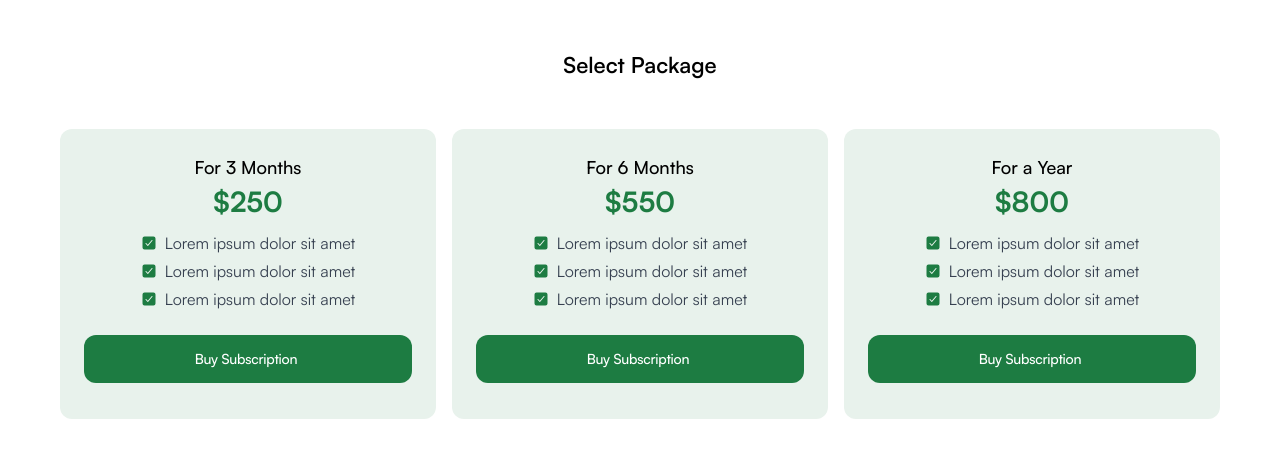
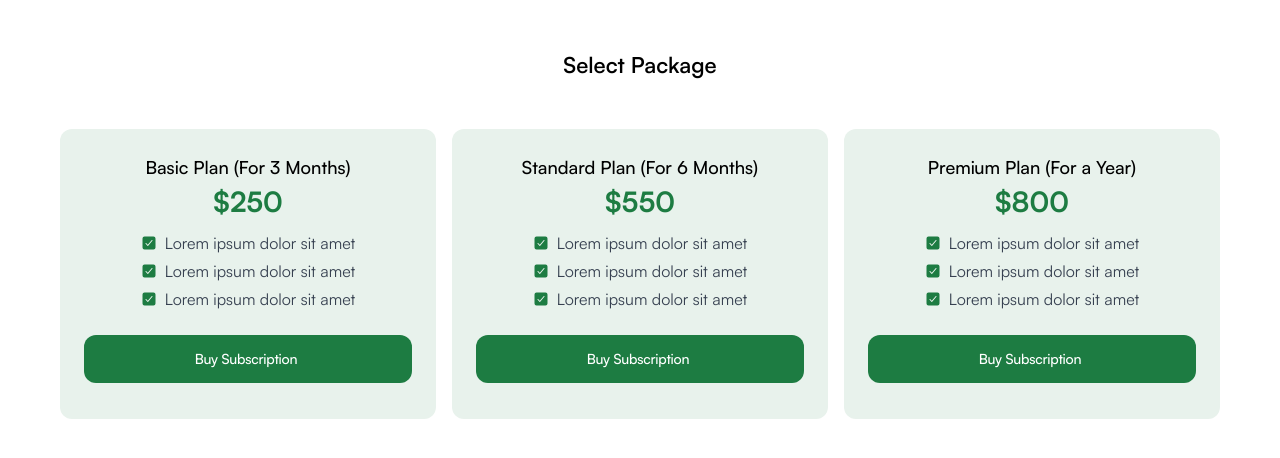
Before and after one commit to dignitestudios-dev/BuzzHub-SignUp, a React (Vite) app: page /packages in a window 1280 px wide. Shown: the top 458 px of the page. Built offline with nearby package versions, Linux system fonts and the light colour scheme; no server answers.

Commit message:
packages plan

```diff
--- a/src/pages/Packages.jsx
+++ b/src/pages/Packages.jsx
@@ -20,7 +20,7 @@ const Packages = () => {
         >
           <div>
             <div className="flex flex-col justify-center items-center px-2">
-              <p className="text-lg font-medium">For 3 Months</p>
+              <p className="text-lg font-medium">Basic Plan (For 3 Months)</p>
               <p className="text-[28px] font-bold text-[#1D7C42]">$250</p>
             </div>
             <div className="flex justify-center items-center">
@@ -48,7 +48,9 @@ const Packages = () => {
         <div className="overflow-auto shadow-customShadow rounded-xl p-6 md:mb-0 min-h-[210px] max-h-[300px] bg-secondary ">
           <div>
             <div className="flex flex-col justify-center items-center px-2">
-              <p className="text-lg font-medium">For 6 Months</p>
+              <p className="text-lg font-medium">
+                Standard Plan (For 6 Months)
+              </p>
               <p className="text-[28px] font-bold text-[#1D7C42]">$550</p>
             </div>
             <div className="flex justify-center items-center">
@@ -76,7 +78,7 @@ const Packages = () => {
         <div className="overflow-auto shadow-customShadow rounded-xl p-6 md:mb-0 mb-1 min-h-[210px] max-h-[300px] bg-secondary ">
           <div>
             <div className="flex flex-col justify-center items-center px-2">
-              <p className="text-lg font-medium">For a Year</p>
+              <p className="text-lg font-medium">Premium Plan (For a Year)</p>
               <p className="text-[28px] font-bold text-[#1D7C42]">$800</p>
             </div>
             <div className="flex justify-center items-center">
```
